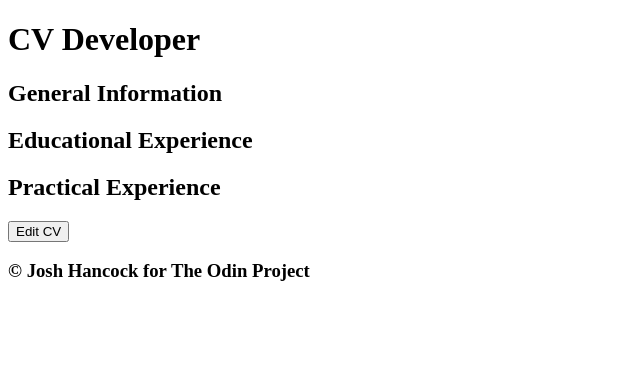
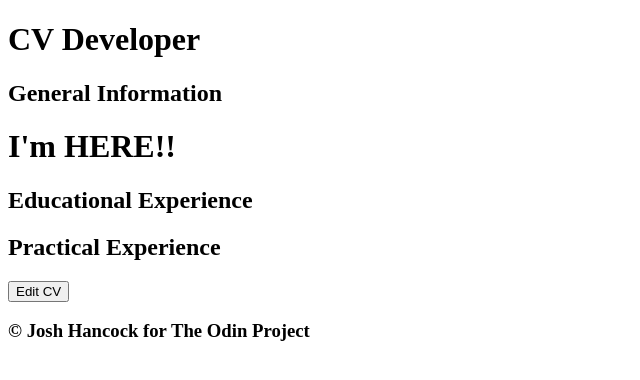
Before and after one commit to livingicon/cv-project, a React (Create React App) app: page / in a window 1280 px wide. Both pictures are taken after a click on the button "Preview CV". Shown: the top 380 px of the page, without its empty margins (0-640 px from the left). Built offline with nearby package versions, Linux system fonts and the light colour scheme.

Commit message:
Add GeneralCV.js EducationCV.js and PracticalCV.js and made GeneralCV.js toggle hidden with GeneralInfo.js

```diff
--- a/src/components/Main.js
+++ b/src/components/Main.js
@@ -2,6 +2,7 @@
 
 import React, { Component } from 'react';
 import GeneralInfo from "./Main/GeneralInfo";
+import GeneralInfoCV from "./Main/GeneralCV";
 import EducationalExp from "./Main/EducationalExp";
 import PracticalExp from "./Main/PracticalExp";
 import CVPreview from "./Main/CVPreview";
@@ -122,6 +123,7 @@ class Main extends Component {
         <h2>General Information</h2>
         {this.state.isHidden && <GeneralInfo
           handleChangeInput={this.handleChangeInput} />}
+        {!this.state.isHidden && <GeneralInfoCV />}
 
         <h2>Educational Experience</h2>
         {this.state.isHidden && <EducationalExp
--- /dev/null
+++ b/src/components/Main/GeneralCV.js
@@ -0,0 +1,19 @@
+// GeneralCV.js
+
+import React, { Component } from 'react';
+
+class GeneralCV extends Component {
+
+  render() {
+    const { handleChangeInput, firstName, lastName, email, phone } = this.props; // this.props.firstName
+
+    return (
+      <div className="cvPreview">
+        <h1>I'm HERE!!</h1>
+      </div>
+    );
+  }
+}
+
+
+export default GeneralCV;
```
Also changed, not shown: src/components/Main/EducationCV.js (added), src/components/Main/PracticalCV.js (added).
